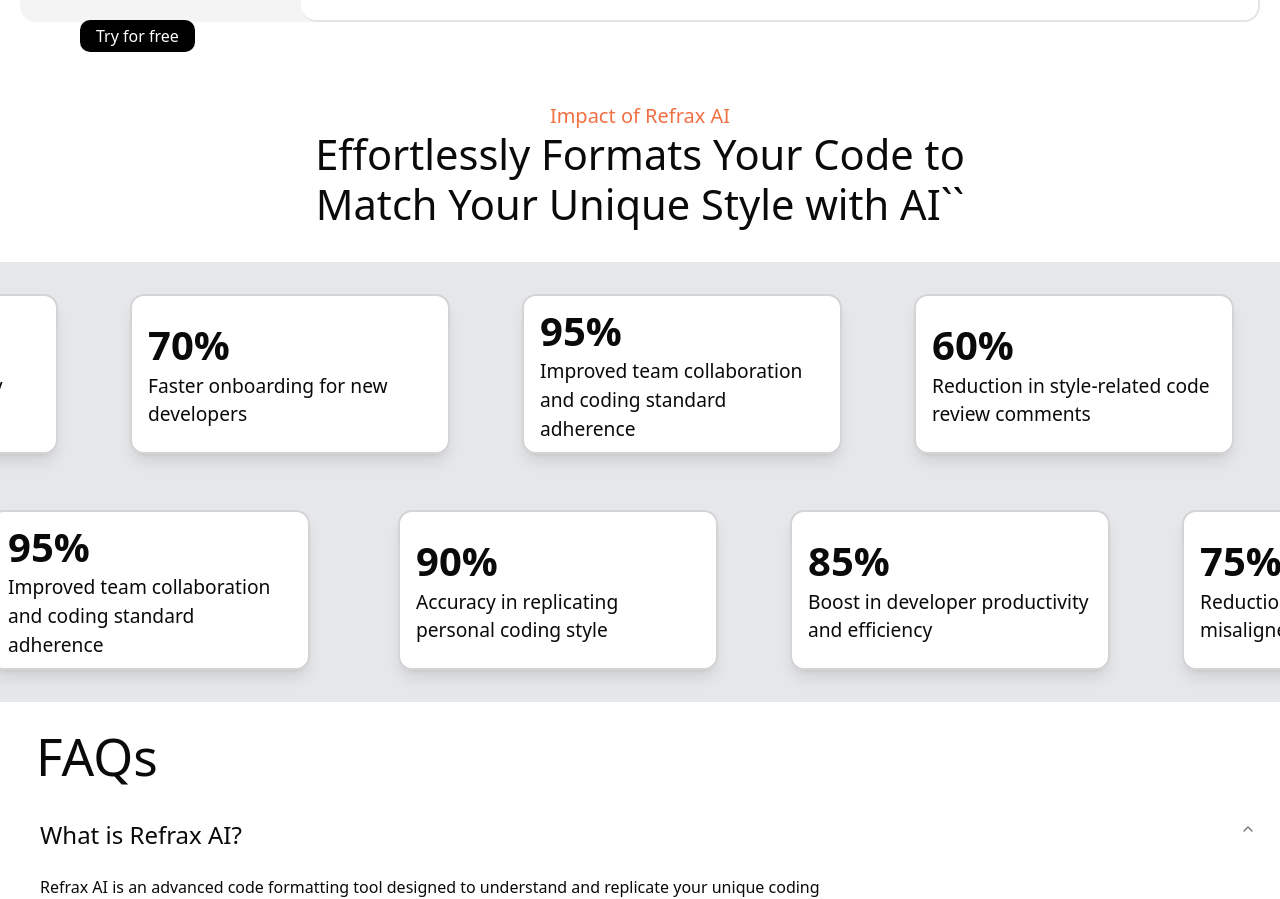
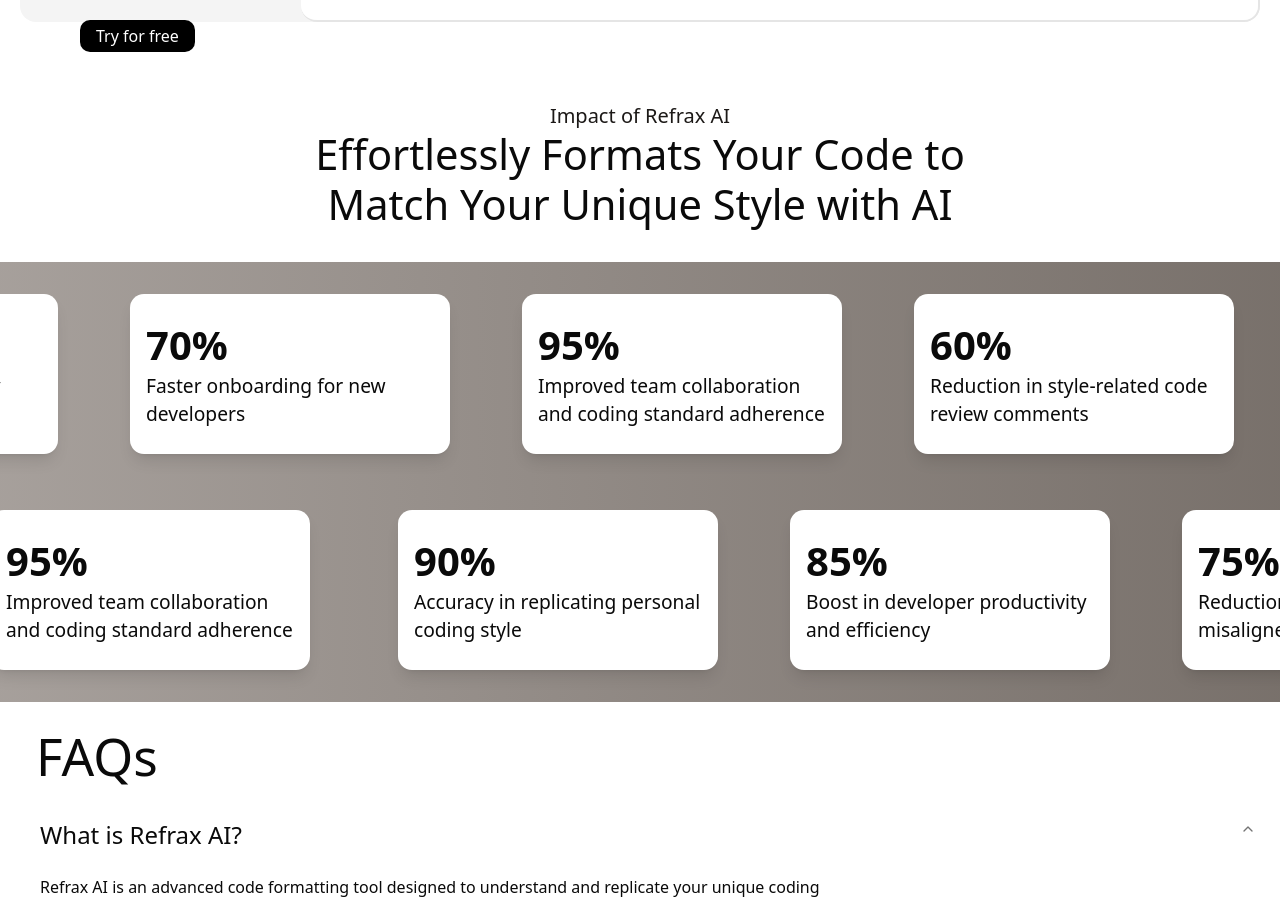
Before and after one commit to VipulDub-Cdr/refrax-ai, a Next.js app: page / in a window 1280 px wide. Shown: the part 2946-3845 px from the top of the page. Built offline with nearby package versions, Linux system fonts and the light colour scheme.

Commit message:
slightly modified marquee

```diff
--- a/components/thirdpage.tsx
+++ b/components/thirdpage.tsx
@@ -11,11 +11,11 @@
     return <div id="third-page" className="md:pt-8 h-full w-full flex flex-col justify-center items-center md:justify-start">
 
         <div className='w-full md:w-[60%] flex flex-col justify-start items-center my-4'>
-            <div className='text-xl text-[#F17144] font-medium'>Impact of Refrax AI</div>
-            <div className=' text-3xl md:text-[2.6rem] text-center'> Effortlessly Formats Your Code to Match Your Unique Style with AI``</div>
+            <div className='text-xl text-stone-900 font-medium'>Impact of Refrax AI</div>
+            <div className=' text-3xl md:text-[2.6rem] text-center'> Effortlessly Formats Your Code to Match Your Unique Style with AI</div>
         </div>
 
-        <div id="third-page" className='w-full bg-gray-200 my-4'>
+        <div id="third-page" className='w-full bg-gradient-to-r from-stone-400 to-stone-500 my-4'>
             <Marquee direction="left" className="w-full flex flex-row justify-between items-center p-2 gap-2 md:gap-4 md:p-6 my-2">
                 <HeroCard url="" heading="120%" description='Increased code consistency across projects' />
                 <HeroCard url="" heading="70%" description='Faster onboarding for new developers' />
@@ -37,7 +37,7 @@
 }
 
 const HeroCard: React.FC<MyComponentProps> = ({heading, description }) => {
-    return <div className='bg-white w-40 h-25 p-2 md:px-4 md:h-40 md:w-80 border-2 shadow-lg border-neutral-300 hover:bg-gray-600 hover:text-white rounded-xl mx-4 md:mx-9 flex flex-col justify-center items-start transition-colors delay-50 duration-200'>
+    return <div className='bg-white w-40 h-25 p-2 md:px-4 md:h-40 md:w-80 shadow-lg hover:bg-stone-600 hover:text-white rounded-xl mx-4 md:mx-9 flex flex-col justify-center items-start transition-colors delay-50 duration-200'>
         <div className='text-2xl md:text-[2.5rem] font-bold'>{heading}</div>
         <div className='text-[0.8rem] md:text-[1.2rem] font-light'>{description}</div>
     </div>
```
